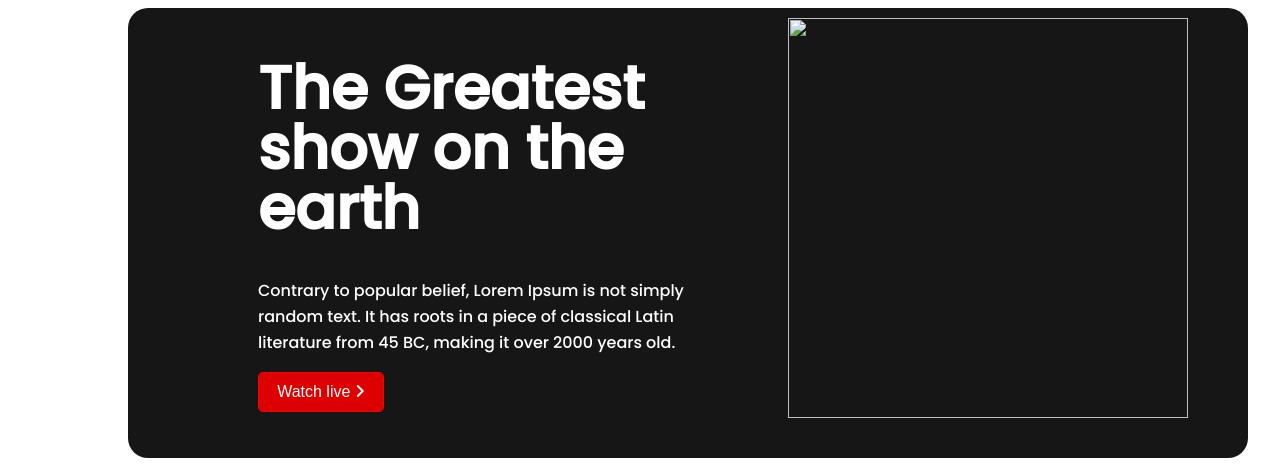
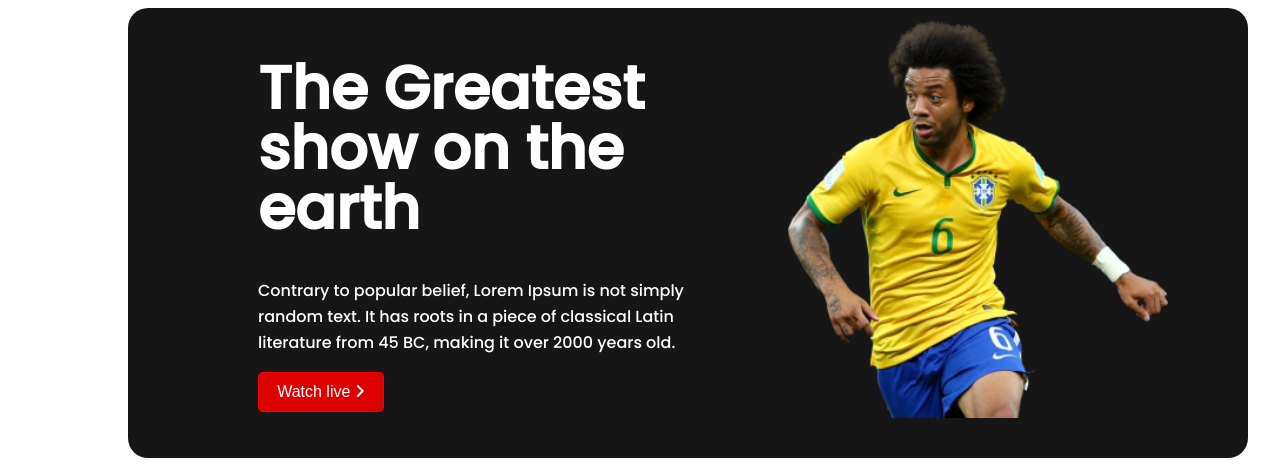
Before and after one commit to chamokbarmon/World-cup-webpage, a plain HTML site: page Index.html in a window 1280 px wide. Shown: the top 468 px of the page. Drawn offline with Linux system fonts and the light colour scheme; the site is published under a folder, as on GitHub Pages, so addresses that start at the root find nothing.

Commit message:
commit-new

```diff
--- a/Index.html
+++ b/Index.html
@@ -20,7 +20,7 @@
 			           <button class="btn-header">Watch live <i class="fa-solid fa-angle-right"></i> </button>
 		  </div>
 		  <div class="header-img">
-                 <img class="img-h" src="/assets/Banner Image.png" alt="">
+                 <img class="img-h" src="assets/Banner Image.png" alt="">
 
 		  </div>
 	</header>
```
